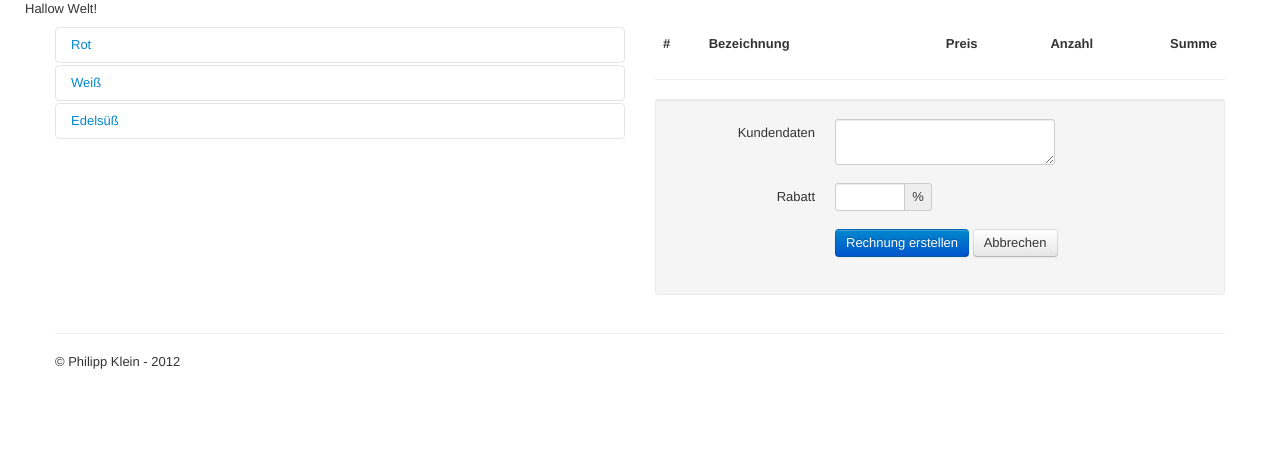
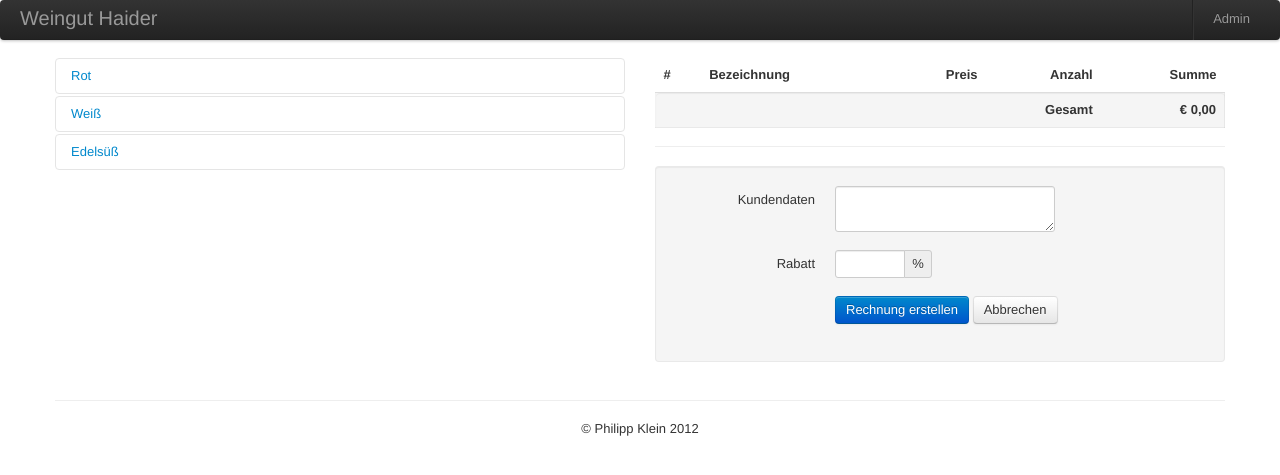
Before and after one commit to kleinph/vino-bill, a Django app: page /rechnung/ in a window 1280 px wide. Shown: the top 475 px of the page. Run offline with Django 3.2, Linux system fonts and the light colour scheme; data comes from the database, SQL or seed files in the repository; lists and menus that the app fills with data are empty; parts of the project's set-up code (start-up, migrations or seed data) failed here and were passed over.

Commit message:
added a nav bar to the template

```diff
--- a/server/assets/css/style.css
+++ b/server/assets/css/style.css
@@ -2,4 +2,4 @@
 @import url("bootstrap-responsive.min.css");
 
 .right { text-align: right !important; }
-.input-micro { width: 30px; }
+.input-micro { width: 30px !important; }
--- a/server/assets/js/app.js
+++ b/server/assets/js/app.js
@@ -8,7 +8,7 @@ function updateTable(field) {
 	sum = "€ " + (quantity * price).toFixed(2).replace('.', ',');
 
 	if ($("#wine-table #item-" + id).length == 0) {
-		$("#wine-table tbody").append(
+		$("#wine-table #total").before(
 			"<tr id='item-" + id + "'>" +
 			"  <td>" + ++pos + "</td>" +
 			"  <td>" + name + "</td>" +
--- a/server/templates/index.html
+++ b/server/templates/index.html
@@ -10,9 +10,21 @@
     <meta name="viewport" content="width=device-width, initial-scale=1.0">
   </head>
   <body>
+
+    <div class="navbar">
+      <div class="navbar-inner">
+        <div class="container">
+          <a class="brand" href="//weinguthaider.at">Weingut Haider</a>
+          <ul class="nav pull-right">
+            <li class="divider-vertical"></li>
+            <li><a href="/admin/">Admin</a></li>
+          </ul>
+        </div>
+      </div>
+    </div>
+
     <div class="container">
       <div class="row">
-        <p>Hallow Welt!</p>
 
         <div class="span6">
 
@@ -82,9 +94,15 @@
                 <td class="right">1</td>
                 <td class="right">€ 75,00</td>
               </tr>-->
+              <tr id="total" class="well">
+                <td colSpan="4" class="right"><strong>Gesamt</strong></td>
+                <td class="right"><strong class="sum">€ 0,00</strong></td>
+              </tr>
             </tbody>
           </table>
+
           <hr>
+
           <form class="well form-horizontal" action="/rechnung/submit/" method="post">
             {% csrf_token %}
 
@@ -121,8 +139,8 @@
         </div>
       </div> <!-- .row-fluid -->
       <hr>
-      <footer>
-        © Philipp Klein - 2012
+      <footer style="text-align: center;">
+        © Philipp Klein 2012
       </footer>
 
     </div>
```
